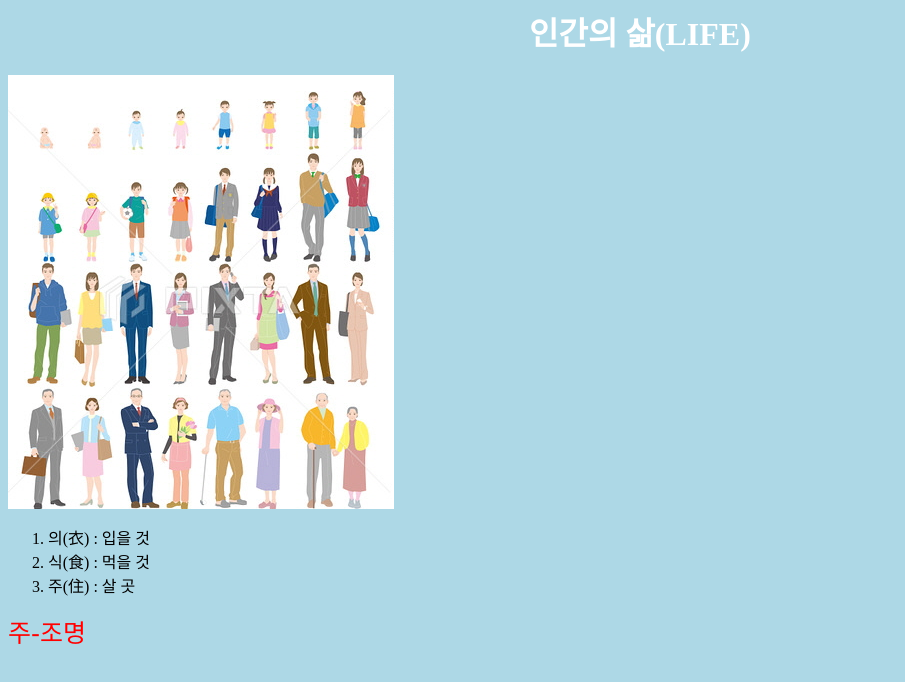
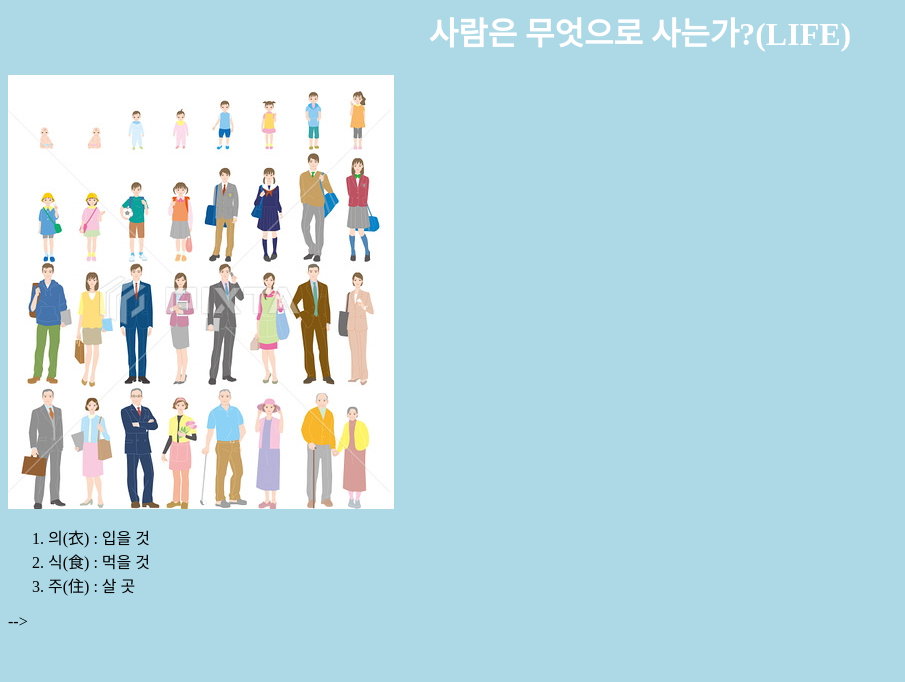
Before and after one commit to openedu9/web2, a plain HTML site: page index.html in a window 1280 px wide. Shown: the whole page, without its empty margins (0-905 px from the left). Drawn offline with Linux system fonts and the light colour scheme.

Commit message:
Update index.html

```diff
--- a/index.html
+++ b/index.html
@@ -31,7 +31,7 @@ p2 {
   </head>
 
   <main>
-    <h1>인간의 삶(LIFE)</h1>
+    <h1>사람은 무엇으로 사는가?(LIFE)</h1>
       <img src="person_life.jpg" alt="life">
       <!-- <img src="life1.png" alt="life"> -->
 <!--       <img src="life2.jpg" alt="life2">
@@ -44,12 +44,12 @@ p2 {
         <li>주(住) : 살 곳</li>
       </ol>
 
-      <p1>주-조명</p1>
+<!--       <p1>주-조명</p1>
 
       <!-- <p2>With HTML you can create your own Website.</p2
 
       <p><div align=right> HTML is easy to learn - You will enjoy it!</div></p> -->
-
+ -->
 
 
 
```
